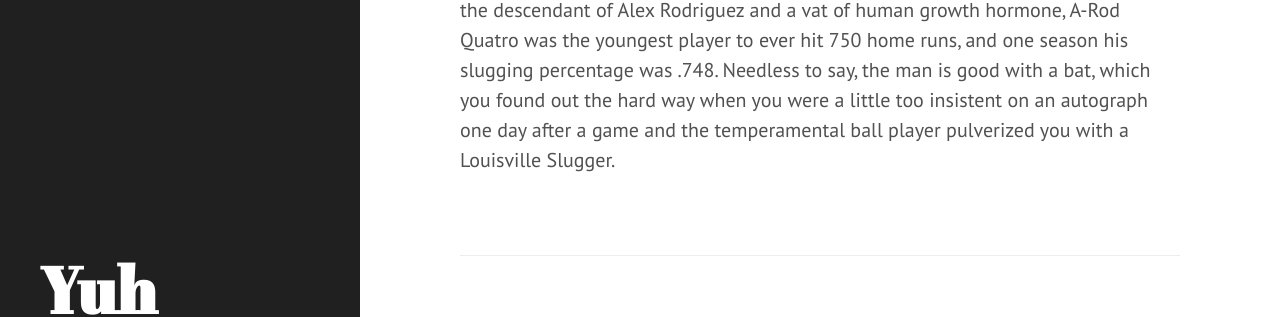
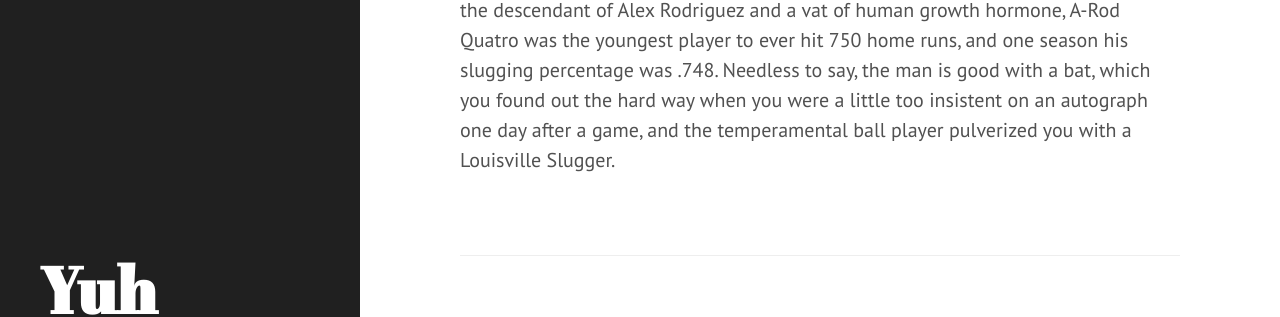
Before and after one commit to LoraV/LoraV.github.io, a Jekyll site: the page built from _posts/2021-01-08-baseball.markdown, in a window 1280 px wide and 1254 px high. Shown: the part 585-902 px from the top of the window. Built offline with Jekyll 4.4.1, drawn with Linux system fonts in a browser that asks for light colours; some of the changed text lies outside the part shown.

Commit message:
punctuation fix

```diff
--- a/_posts/2021-01-08-baseball.markdown
+++ b/_posts/2021-01-08-baseball.markdown
@@ -8,4 +8,4 @@ Today's prompt: "Describe your favorite athlete"
 
 When it comes to baseball, most people will root for the home team, but if the home team's not playing, they come up with other criteria for who they'll root for. A lot of folks love an underdog. The Cubs, for instance -- they went 71 years without winning a World Series, which was a record until they finally won it in 2016, and then the Cleveland Burning Rivers (formerly the Cleveland Indians, back before the state of Washington, city of Atlanta and city of Cleveland all finally figured out their franchise names were kind of inappropriate) surpassed that dry spell, going 89 years without a World Series win.
 
-Other folks would rather cheer on the winning side, and that's why you're a Yankees fan. [Harold George Steinbrenner III](https://yuhdead.com/death/scenes/2019/03/19/yankees-todo/) put together the best team money could buy, including your favorite player, Alex Rodriguez IV (aka A-Rod Quatro). Rumored to be the descendant of Alex Rodriguez and a vat of human growth hormone, A-Rod Quatro was the youngest player to ever hit 750 home runs, and one season his slugging percentage was .748. Needless to say, the man is good with a bat, which you found out the hard way when you were a little too insistent on an autograph one day after a game and the temperamental ball player pulverized you with a Louisville Slugger.
+Other folks would rather cheer on the winning side, and that's why you're a Yankees fan. [Harold George Steinbrenner III](https://yuhdead.com/death/scenes/2019/03/19/yankees-todo/) put together the best team money could buy, including your favorite player, Alex Rodriguez IV (aka A-Rod Quatro). Rumored to be the descendant of Alex Rodriguez and a vat of human growth hormone, A-Rod Quatro was the youngest player to ever hit 750 home runs, and one season his slugging percentage was .748. Needless to say, the man is good with a bat, which you found out the hard way when you were a little too insistent on an autograph one day after a game, and the temperamental ball player pulverized you with a Louisville Slugger.
```
